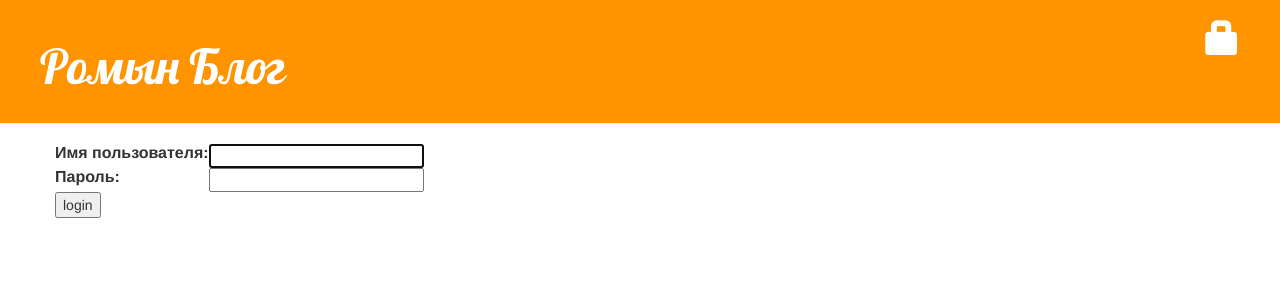
After one commit to greyrg/my-first-blog, a Django app: page /accounts/login/ in a window 1280 px wide. The commit adds this page. Shown: the top 300 px of the page. Run offline with Django 3.2, Linux system fonts and the light colour scheme; some libraries are stand-ins or nearby versions.

Commit message:
Added authorisation users.

```diff
--- a/blog/templates/blog/base.html
+++ b/blog/templates/blog/base.html
@@ -12,8 +12,11 @@
             {% if user.is_authenticated %}
                 <a href="{% url 'post_new' %}" class="top-menu"><span class="glyphicon glyphicon-plus"></span></a>
                 <a href="{% url 'post_draft_list' %}" class="top-menu"><span class="glyphicon glyphicon-edit"></span></a>
+                <p class="top-menu">Привет {{ user.username }} <small>(<a href="{% url 'logout' %}">Log out</a>)</small></p>
+            {% else %}
+                <a href="{% url 'login' %}" class="top-menu"><span class="glyphicon glyphicon-lock"></span></a>
             {% endif %}
-            <h1><a href="/">Ромын блог</a></h1>
+            <h1><a href="/">Ромын Блог</a></h1>
         </div>
         <div class="content container">
             <div class="row">
--- /dev/null
+++ b/blog/templates/registration/login.html
@@ -0,0 +1,24 @@
+{% extends "blog/base.html" %}
+
+{% block content %}
+    {% if form.errors %}
+        <p>Your username and password didn't match. Please try again.</p>
+    {% endif %}
+
+    <form method="post" action="{% url 'login' %}">
+    {% csrf_token %}
+        <table>
+        <tr>
+            <td>{{ form.username.label_tag }}</td>
+            <td>{{ form.username }}</td>
+        </tr>
+        <tr>
+            <td>{{ form.password.label_tag }}</td>
+            <td>{{ form.password }}</td>
+        </tr>
+        </table>
+
+        <input type="submit" value="login" />
+        <input type="hidden" name="next" value="{{ next }}" />
+    </form>
+{% endblock %}
--- a/blog/views.py
+++ b/blog/views.py
@@ -1,3 +1,4 @@
+from django.contrib.auth.decorators import login_required
 from django.shortcuts import redirect
 from django.shortcuts import render, get_object_or_404
 from django.utils import timezone
@@ -12,6 +13,7 @@ def post_detail(request, pk):
     post = get_object_or_404(Post, pk=pk)
     return render(request, 'blog/post_detail.html', {'post': post})
 
+@login_required
 def post_new(request):
     if request.method == "POST":
         form = PostForm(request.POST)
@@ -24,6 +26,7 @@ def post_new(request):
         form = PostForm()
     return render(request, 'blog/post_edit.html', {'form': form})
 
+@login_required
 def post_edit(request, pk):
     post = get_object_or_404(Post, pk=pk)
     if request.method == "POST":
@@ -37,15 +40,18 @@ def post_edit(request, pk):
         form = PostForm(instance=post)
     return render(request, 'blog/post_edit.html', {'form': form})
 
+@login_required
 def post_draft_list(request):
     posts = Post.objects.filter(published_date__isnull=True).order_by('created_date')
     return render(request, 'blog/post_draft_list.html', {'posts': posts})
 
+@login_required
 def post_publish(request, pk):
     post = get_object_or_404(Post, pk=pk)
     post.publish()
     return redirect('post_detail', pk=pk)
 
+@login_required
 def post_remove(request, pk):
     post = get_object_or_404(Post, pk=pk)
     post.delete()
--- a/mysite/settings.py
+++ b/mysite/settings.py
@@ -120,3 +120,4 @@ USE_TZ = True
 
 STATIC_URL = '/static/'
 STATIC_ROOT = os.path.join(BASE_DIR, 'static')
+LOGIN_REDIRECT_URL = '/'
--- a/mysite/urls.py
+++ b/mysite/urls.py
@@ -1,7 +1,11 @@
 from django.conf.urls import include, url
 from django.contrib import admin
 
+from django.contrib.auth import views
+
 urlpatterns = [
     url(r'^admin/', admin.site.urls),
+    url(r'^accounts/login/$', views.login, name='login'),
+    url(r'^accounts/logout/$', views.logout, name='logout', kwargs={'next_page': '/'}),
     url(r'', include('blog.urls')),
 ]
```
